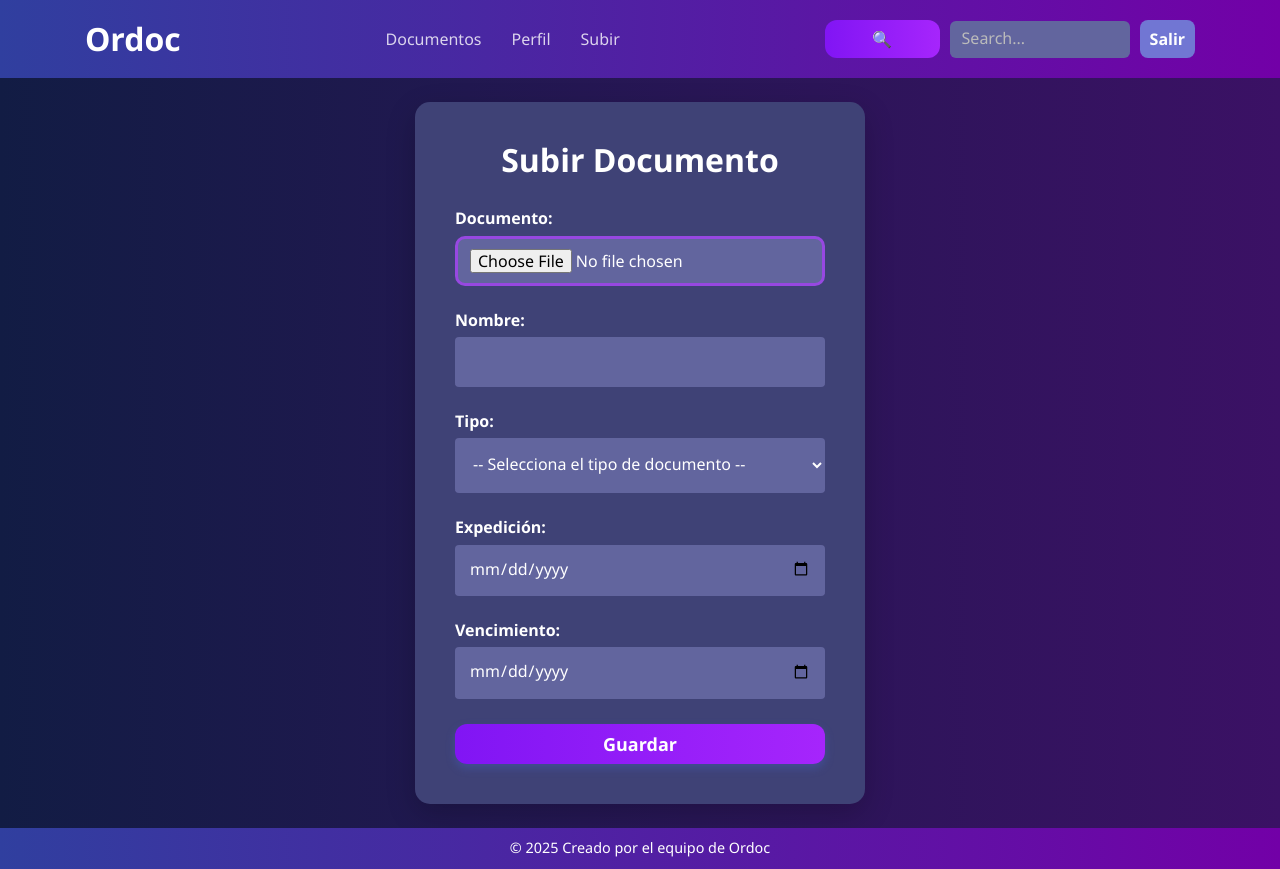
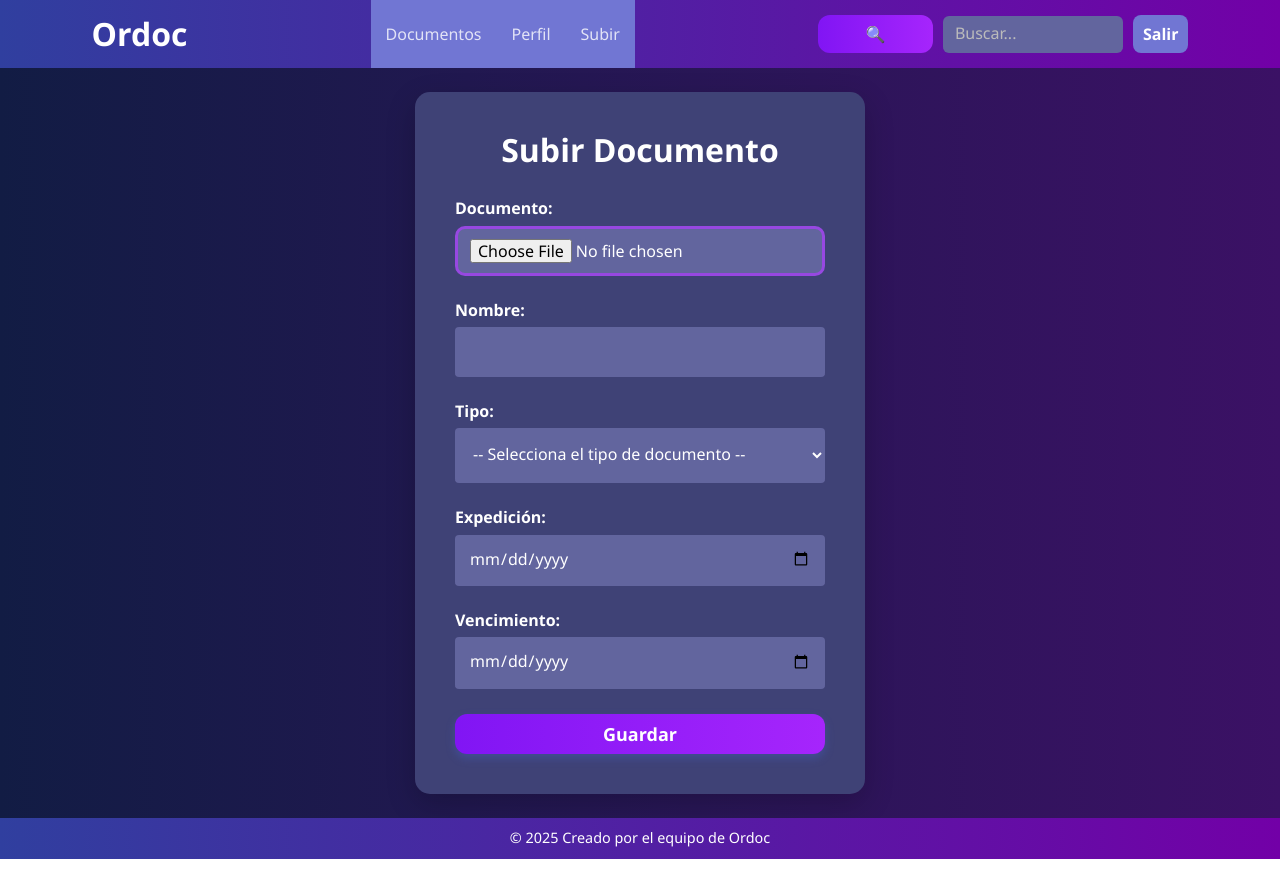
Before and after one commit to cesar-a-delacruz/ordoc, a React (Vite) app: page /upload in a window 1280 px wide. Built offline with nearby package versions, Linux system fonts and the light colour scheme; no server answers.

Commit message:
feat: estilizar nav y traducir elementos a español

```diff
--- a/index.html
+++ b/index.html
@@ -1,5 +1,5 @@
 <!doctype html>
-<html lang="en">
+<html lang="es">
   <head>
     <meta charset="UTF-8" />
     <meta name="viewport" content="width=device-width, initial-scale=1.0" />
--- a/src/layouts/CardLayout.css
+++ b/src/layouts/CardLayout.css
@@ -4,16 +4,26 @@
   align-items: center;
   flex-wrap: wrap;
   width: 100%;
-    gap: 20px;
-    padding: 20px 0;
   box-shadow: 0 2px 8px rgba(0, 0, 0, 0.2);
 }
+.header-with-nav > * {
+  margin: 15px 0;
+}
 
-h1 {
+h1,
+.header-with-nav > nav {
   margin: 0;
 }
+nav {
+  background-color: #7176d3;
+  height: 100%;
+}
 nav a {
-  margin: 0 15px;
+  display: inline-flex;
+  align-items: center;
+  flex: 1;
+  height: 100%;
+  padding: 0 15px;
   color: #ffffffcc;
   text-decoration: none;
   font-weight: 500;
@@ -21,7 +31,7 @@ nav a {
 }
 
 nav a:hover {
-  color: #61dafb;
+  background: linear-gradient(to right, #3a4cc2, #8a00ca);
 }
 
 .actions {
@@ -40,15 +50,10 @@ nav a:hover {
 
 .search-button {
   padding: 8px 12px;
-  background-color: #4caf50;
   color: white;
   border: none;
   border-radius: 4px;
   cursor: pointer;
-}
-
-.search-button:hover {
-  background-color: #45a049;
 }
 
 .logout-button {
@@ -73,3 +78,13 @@ nav a:hover {
   align-items: flex-start;
   width: 100%;
 }
+@media (orientation: portrait) {
+  nav {
+    width: 100%;
+    height: 50px;
+    border-radius: 0px;
+  }
+  nav a {
+    flex: 1;
+  }
+}
--- a/src/layouts/CardLayout.jsx
+++ b/src/layouts/CardLayout.jsx
@@ -12,7 +12,7 @@ function CardLayout({ children }) {
           </nav>
           <form className="actions">
             <button type="submit" className="search-button">🔍</button>
-            <input type="text" placeholder="Search..." className="search-bar" />
+            <input type="text" placeholder="Buscar..." className="search-bar" />
             <button className="logout-button">Salir</button>
           </form>
       </header>
```
Lines whose indentation alone changed are shown as unchanged.
